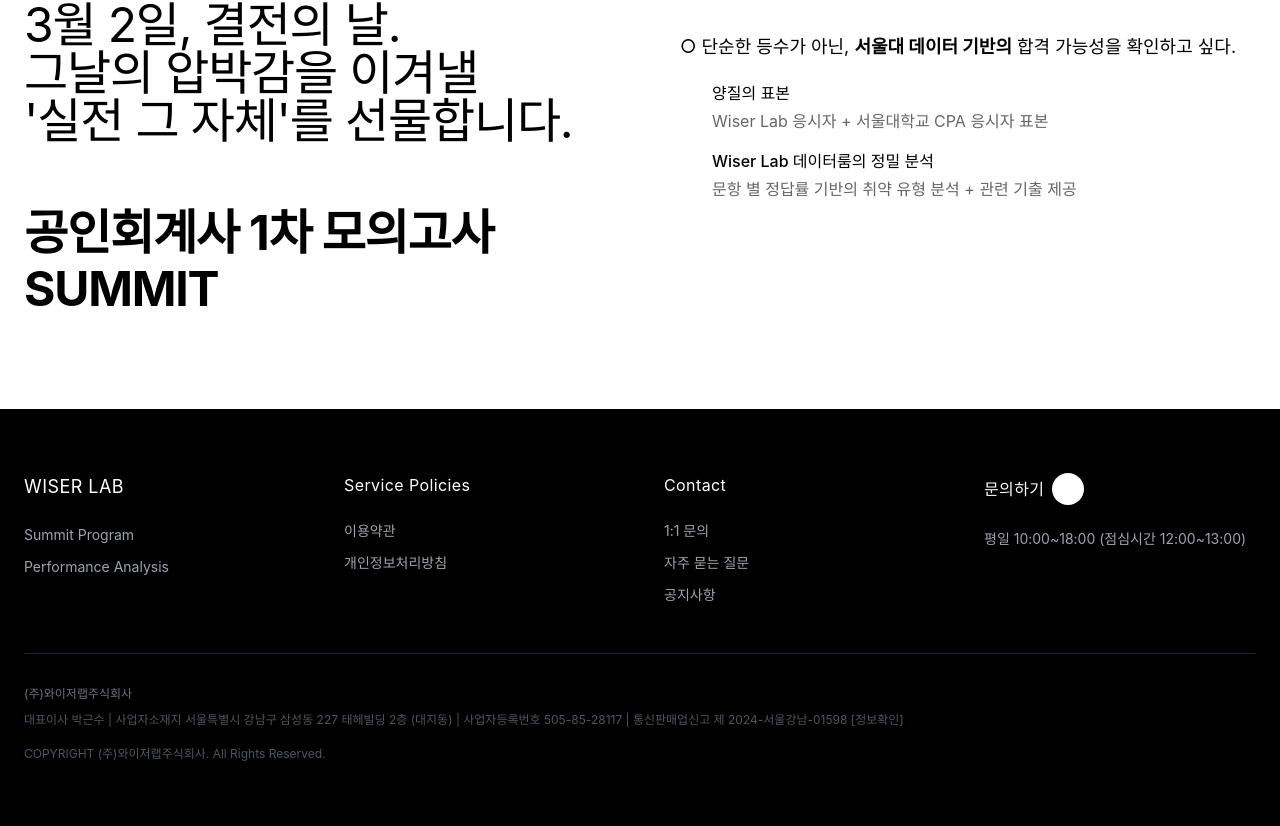
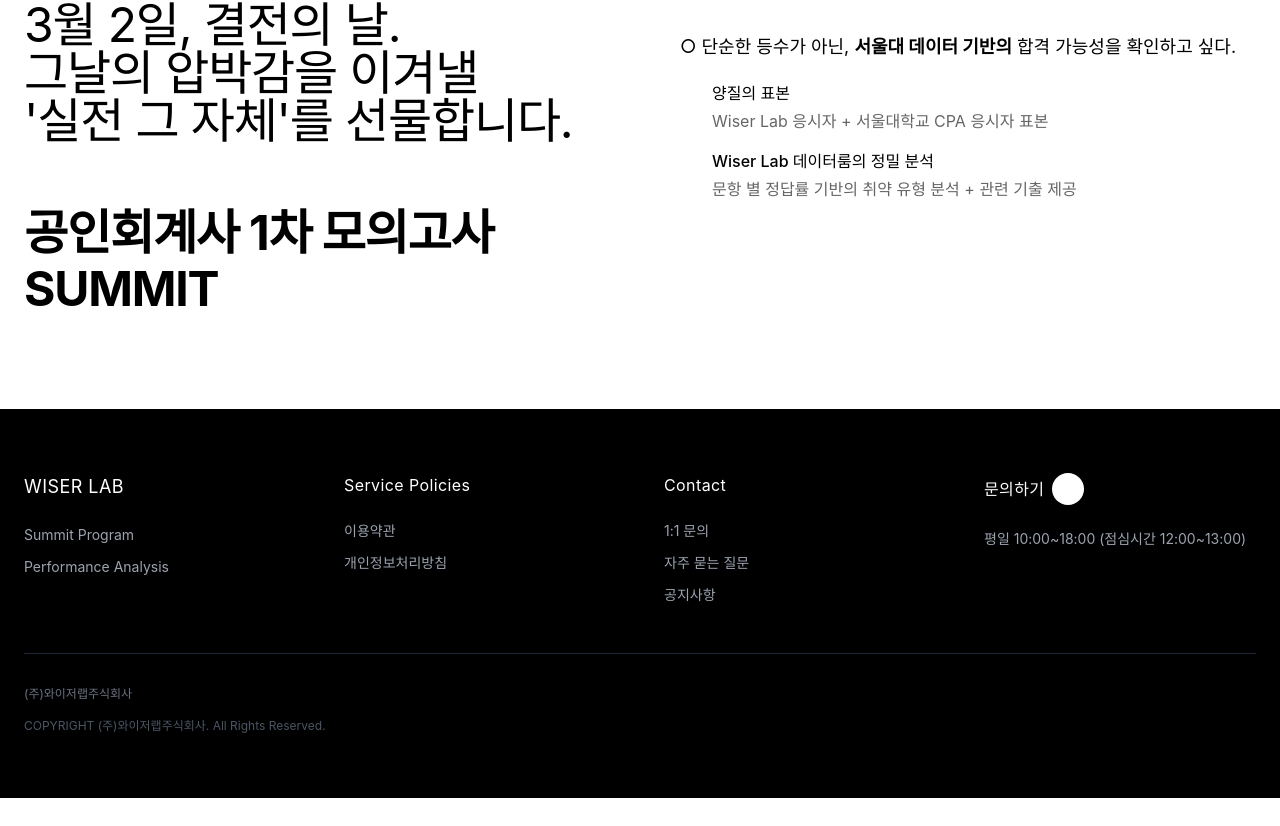
Before and after one commit to taewook2021-crypto/wiserlab-cpa-dream, a React (Vite) app: page / in a window 1280 px wide. Shown: the part 715-1541 px from the top of the page. After the commit the page ends 1513 px from the top, so only its background shows below. Built offline with nearby package versions, Linux system fonts and the light colour scheme; the HTML template or start-up script is replaced by a standard one; a web font is replaced by a local one.

Commit message:
Visual edit in Lovable
Edited UI in Lovable

```diff
--- a/src/components/Footer.tsx
+++ b/src/components/Footer.tsx
@@ -1,6 +1,5 @@
 const Footer = () => {
-  return (
-    <footer className="bg-black text-white">
+  return <footer className="bg-black text-white">
       <div className="container mx-auto px-6 py-16">
         <div className="grid md:grid-cols-4 gap-12 mb-12">
           {/* Company Info */}
@@ -47,16 +46,12 @@ const Footer = () => {
           <p className="text-xs text-gray-500 mb-2">
             (주)와이저랩주식회사
           </p>
-          <p className="text-xs text-gray-600 leading-relaxed">
-            대표이사 박근수 | 사업자소재지 서울특별시 강남구 삼성동 227 태헤빌딩 2층 (대지동) | 사업자등록번호 505-85-28117 | 통신판매업신고 제 2024-서울강남-01598 [정보확인]
-          </p>
+
           <p className="text-xs text-gray-600 mt-4">
             COPYRIGHT (주)와이저랩주식회사. All Rights Reserved.
           </p>
         </div>
       </div>
-    </footer>
-  );
+    </footer>;
 };
-
 export default Footer;
```
